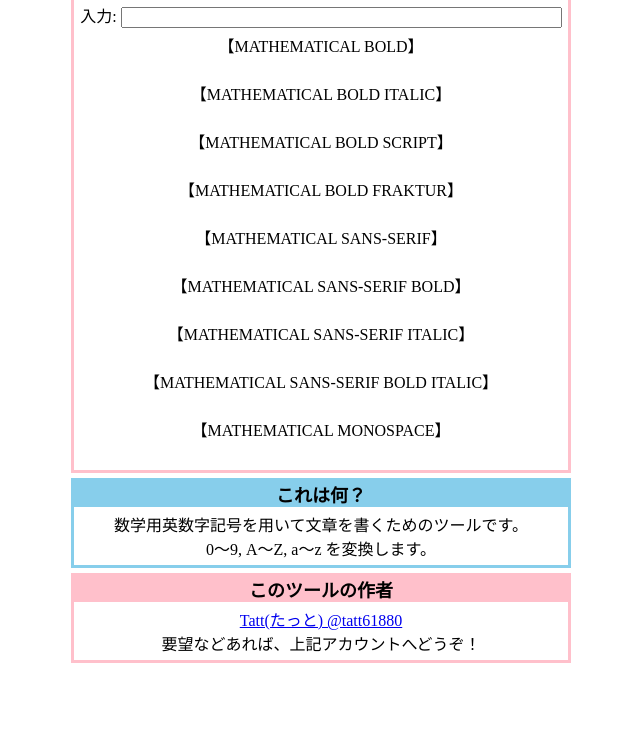
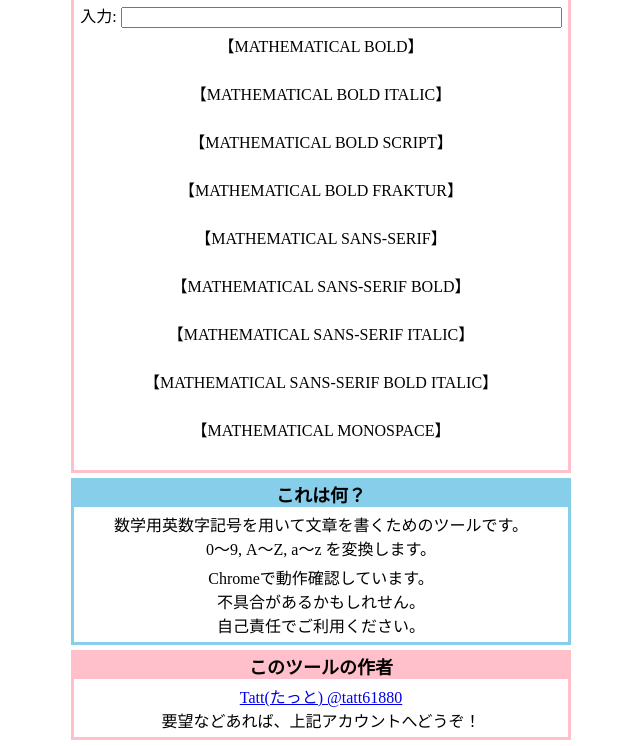
Before and after one commit to tatt61880/MathematicalStr, a website: page index.html in a window 1280 px wide. Shown: the part 54-800 px from the top of the page, without its empty margins (319-959 px from the left). Drawn offline with Linux system fonts and the light colour scheme.

Commit message:
Update index.html

```diff
--- a/index.html
+++ b/index.html
@@ -52,6 +52,11 @@
       数学用英数字記号を用いて文章を書くためのツールです。<br>
       0～9, A～Z, a～z を変換します。<br>
     </div>
+    <div class="inner">
+      Chromeで動作確認しています。<br>
+      不具合があるかもしれせん。<br>
+      自己責任でご利用ください。<br>
+    </div>
   </div>
 
   <div class="pink">
```
